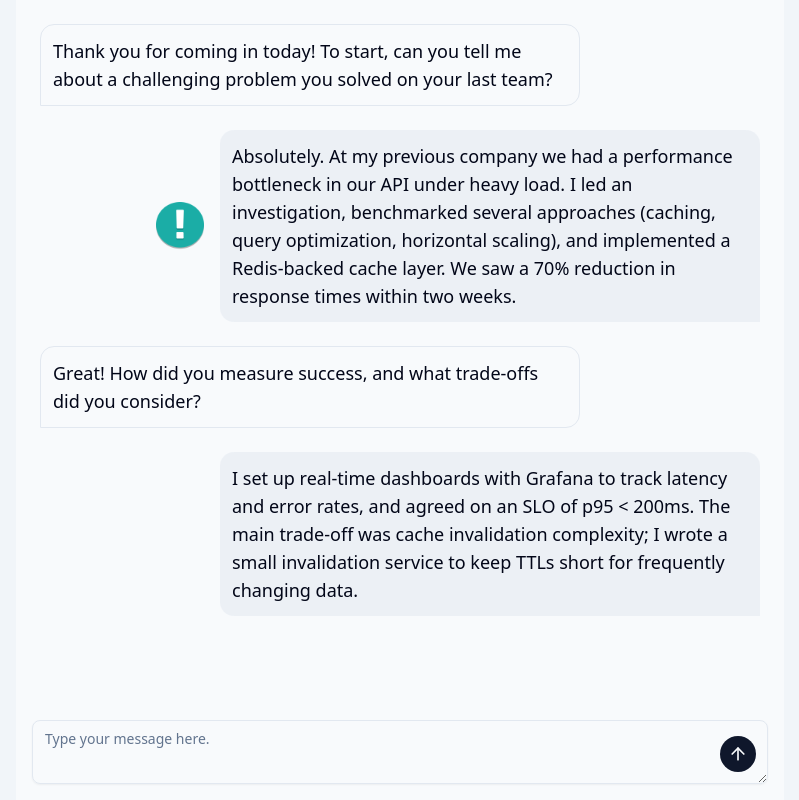
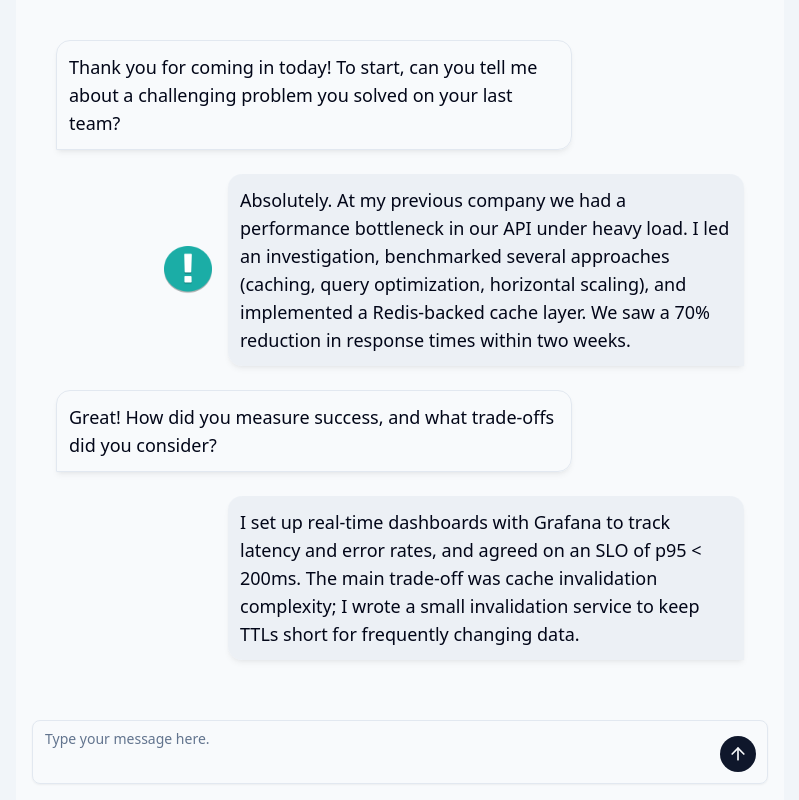
Before and after one commit to DimChig/InterviewAI, a Next.js app: page /conversation in a window 1280 px wide. Shown: the whole page, without its empty margins (240-1039 px from the left). Built offline with nearby package versions, Linux system fonts and the light colour scheme.

Commit message:
message context, animations, add message, censoring

```diff
--- a/app/conversation/ConversationLayout.tsx
+++ b/app/conversation/ConversationLayout.tsx
@@ -1,11 +1,65 @@
-import React from "react";
+"use client";
+import React, { useEffect, useRef } from "react";
 import ConversationHistory from "./components/ConversationHistory";
 import ConversationFooter from "./components/ConversationFooter";
+import { useChatHistory } from "./components/history/ChatHistoryContext";
+import type { Message } from "../types/messages";
+import { ChessRating } from "../types/chess";
 
-const ConversationLayout = () => {
+const ConversationLayout: React.FC = () => {
+  const { messages, addMessage } = useChatHistory();
+  const scrollContainerRef = useRef<HTMLDivElement>(null);
+
+  // initial fake exchange
+  useEffect(() => {
+    const initial: Message[] = [
+      {
+        id: "1",
+        type: "bot",
+        text: "Thank you for coming in today! To start, can you tell me about a challenging problem you solved on your last team?",
+      },
+      {
+        id: "2",
+        type: "user",
+        text: "Absolutely. At my previous company we had a performance bottleneck in our API under heavy load. I led an investigation, benchmarked several approaches (caching, query optimization, horizontal scaling), and implemented a Redis-backed cache layer. We saw a 70% reduction in response times within two weeks.",
+        analysis: {
+          feedback:
+            "Your answer is clear and demonstrates strong problem-solving skills, leadership, and technical expertise. You effectively describe the challenge, actions taken, and quantifiable impact, which makes your contribution easy to understand and impressive. Great job highlighting both the process and the measurable results.",
+          chessRating: ChessRating.Best,
+          bestResponse:
+            "Absolutely. At my previous company, our API experienced significant slowdowns under heavy load. I took the initiative to lead a thorough analysis, benchmarking solutions such as caching, query optimization, and horizontal scaling. By designing and implementing a Redis-backed cache layer, we reduced API response times by 70% within two weeks, dramatically improving user experience and system scalability",
+        },
+      },
+      {
+        id: "3",
+        type: "bot",
+        text: "Great! How did you measure success, and what trade-offs did you consider?",
+      },
+      {
+        id: "4",
+        type: "user",
+        text: "I set up real-time dashboards with Grafana to track latency and error rates, and agreed on an SLO of p95 < 200ms. The main trade-off was cache invalidation complexity; I wrote a small invalidation service to keep TTLs short for frequently changing data.",
+      },
+    ];
+
+    initial.forEach((msg) => addMessage(msg));
+  }, []);
+
+  // scroll-to-bottom on every new message
+  useEffect(() => {
+    const el = scrollContainerRef.current;
+    if (!el) return;
+    // instant scroll; swap to behavior: 'smooth' if you like smooth scrolling
+    el.scrollTop = el.scrollHeight;
+  }, [messages]);
+
   return (
     <div className="flex flex-col justify-center w-full h-full max-w-3xl bg-slate-50">
-      <div className="flex flex-col justify-center w-full h-full overflow-x-hidden overflow-y-visible">
+      {/* scroll container */}
+      <div
+        ref={scrollContainerRef}
+        className="flex-1 overflow-y-auto overflow-x-hidden p-4"
+      >
         <ConversationHistory />
       </div>
       <div className="flex justify-center items-center w-full h-fit">
--- a/app/conversation/components/ConversationFooter.tsx
+++ b/app/conversation/components/ConversationFooter.tsx
@@ -1,16 +1,51 @@
+"use client";
+import React, { useState, KeyboardEvent } from "react";
 import { Button } from "@/components/ui/button";
 import { Textarea } from "@/components/ui/textarea";
 import { ArrowUp } from "lucide-react";
-import React from "react";
+import type { Message } from "@/app/types/messages";
+import { useChatHistory } from "./history/ChatHistoryContext";
 
-const ConversationFooter = () => {
+const ConversationFooter: React.FC = () => {
+  const { addMessage } = useChatHistory();
+  const [text, setText] = useState("");
+
+  const handleSend = () => {
+    const trimmed = text.trim();
+    if (!trimmed) return;
+
+    const newMsg: Message = {
+      id: Date.now().toString(),
+      type: "user",
+      text: trimmed,
+    };
+
+    addMessage(newMsg);
+    setText("");
+  };
+
+  const handleKeyDown = (e: KeyboardEvent<HTMLTextAreaElement>) => {
+    // On Enter (without Shift), send message
+    if (e.key === "Enter" && !e.shiftKey) {
+      e.preventDefault();
+      handleSend();
+    }
+  };
+
   return (
     <div className="flex w-full h-full items-center justify-between p-4 pt-0 bg-transparent">
       <div className="flex w-full relative">
-        <Textarea placeholder="Type your message here." className="pe-14" />
+        <Textarea
+          value={text}
+          onChange={(e) => setText(e.currentTarget.value)}
+          onKeyDown={handleKeyDown}
+          placeholder="Type your message here."
+          className="pe-14 resize-none"
+        />
         <Button
           className="absolute rounded-full right-3 bottom-3"
-          size={"icon"}
+          size="icon"
+          onClick={handleSend}
         >
           <ArrowUp className="min-w-5 min-h-5" />
         </Button>
--- a/app/conversation/components/ConversationHistory.tsx
+++ b/app/conversation/components/ConversationHistory.tsx
@@ -1,50 +1,15 @@
-// /components/ConversationHistory.tsx
+"use client";
 import React from "react";
-import { ChatHistory, Message } from "@/app/types/messages";
+import { useChatHistory } from "./history/ChatHistoryContext";
+import MessageItemBot from "./history/MessageItemBot";
 import MessageItemUser from "./history/MessageItemUser";
-import MessageItemBot from "./history/MessageItemBot";
-import { ChessRating } from "@/app/types/chess";
 
-const ConversationHistory: React.FC = () => {
-  const history = new ChatHistory();
-
-  // Fake interview exchange
-  const messages: Message[] = [
-    {
-      id: "1",
-      type: "bot",
-      text: "Thank you for coming in today! To start, can you tell me about a challenging problem you solved on your last team?",
-    },
-    {
-      id: "2",
-      type: "user",
-      text: "Absolutely. At my previous company we had a performance bottleneck in our API under heavy load. I led an investigation, benchmarked several approaches (caching, query optimization, horizontal scaling), and implemented a Redis-backed cache layer. We saw a 70% reduction in response times within two weeks.",
-      analysis: {
-        feedback:
-          "Your answer is clear and demonstrates strong problem-solving skills, leadership, and technical expertise. You effectively describe the challenge, actions taken, and quantifiable impact, which makes your contribution easy to understand and impressive. Great job highlighting both the process and the measurable results.",
-        chessRating: ChessRating.Best,
-        bestResponse:
-          "Absolutely. At my previous company, our API experienced significant slowdowns under heavy load. I took the initiative to lead a thorough analysis, benchmarking solutions such as caching, query optimization, and horizontal scaling. By designing and implementing a Redis-backed cache layer, we reduced API response times by 70% within two weeks, dramatically improving user experience and system scalability",
-      },
-    },
-    {
-      id: "3",
-      type: "bot",
-      text: "Great! How did you measure success, and what trade-offs did you consider?",
-    },
-    {
-      id: "4",
-      type: "user",
-      text: "I set up real-time dashboards with Grafana to track latency and error rates, and agreed on an SLO of p95 < 200ms. The main trade-off was cache invalidation complexity; I wrote a small invalidation service to keep TTLs short for frequently changing data.",
-    },
-  ];
-
-  // Populate history
-  messages.forEach((msg) => history.add(msg));
+const ConversationHistory = () => {
+  const { messages } = useChatHistory();
 
   return (
     <div className="flex flex-col p-6 gap-6 w-full h-full">
-      {history.all.map((message) =>
+      {messages.map((message) =>
         message.type === "user" ? (
           <MessageItemUser key={message.id} message={message} />
         ) : (
--- /dev/null
+++ b/app/conversation/components/history/ChatHistoryContext.tsx
@@ -0,0 +1,70 @@
+"use client";
+import React, {
+  createContext,
+  useContext,
+  useRef,
+  useState,
+  ReactNode,
+} from "react";
+import { ChatHistory, Message } from "@/app/types/messages";
+
+interface ChatHistoryContextValue {
+  /** The ChatHistory instance */
+  history: ChatHistory;
+  /** Current list of messages */
+  messages: Message[];
+  /** Add a message and re-render */
+  addMessage: (msg: Message) => void;
+  /** Clear all messages */
+  clearHistory: () => void;
+}
+
+const ChatHistoryContext = createContext<ChatHistoryContextValue | undefined>(
+  undefined
+);
+
+export const ChatHistoryProvider: React.FC<{ children: ReactNode }> = ({
+  children,
+}) => {
+  // single ChatHistory instance
+  const historyRef = useRef<ChatHistory>(new ChatHistory());
+  // local state mirrors history.all for re-renders
+  const [messages, setMessages] = useState<Message[]>([]);
+
+  const addMessage = (msg: Message) => {
+    historyRef.current.add(msg);
+    setMessages([...historyRef.current.all]);
+  };
+
+  const clearHistory = () => {
+    historyRef.current.clear();
+    setMessages([]);
+  };
+
+  return (
+    <ChatHistoryContext.Provider
+      value={{
+        history: historyRef.current,
+        messages,
+        addMessage,
+        clearHistory,
+      }}
+    >
+      {children}
+    </ChatHistoryContext.Provider>
+  );
+};
+
+/**
+ * Hook to access ChatHistoryContext.
+ * Must be used under <ChatHistoryProvider>.
+ */
+export function useChatHistory(): ChatHistoryContextValue {
+  const ctx = useContext(ChatHistoryContext);
+  if (!ctx) {
+    throw new Error(
+      "useChatHistory must be used within a <ChatHistoryProvider>"
+    );
+  }
+  return ctx;
+}
--- a/app/conversation/components/history/MessageItemContainer.tsx
+++ b/app/conversation/components/history/MessageItemContainer.tsx
@@ -1,16 +1,28 @@
+// /components/MessageItemContainer.tsx
+import React, { ReactNode } from "react";
+import { motion } from "framer-motion";
 import { cn } from "@/lib/utils";
-import React, { ReactNode } from "react";
 
 interface Props {
   children?: ReactNode;
   className?: string;
 }
 
-const MessageItemContainer = ({ children, className }: Props) => {
+const MessageItemContainer: React.FC<Props> = ({ children, className }) => {
   return (
-    <div className={cn("rounded-xl p-3 text-lg w-fit max-w-3/4", className)}>
+    <motion.div
+      // start slightly small, up high and invisible
+      initial={{ scale: 0.8, y: -20, opacity: 0 }}
+      // pop to full size and drop into place with a spring bounce
+      animate={{ scale: 1, y: 0, opacity: 1 }}
+      transition={{ type: "spring", stiffness: 300, damping: 20 }}
+      className={cn(
+        "rounded-xl p-3 text-lg w-fit max-w-3/4 bg-white shadow-md/5",
+        className
+      )}
+    >
       {children}
-    </div>
+    </motion.div>
   );
 };
 
--- a/app/conversation/components/history/MessageItemUser.tsx
+++ b/app/conversation/components/history/MessageItemUser.tsx
@@ -5,6 +5,7 @@ import { Message } from "@/app/types/messages";
 import MessageItemContainer from "./MessageItemContainer";
 import MessageItemUserRating from "./MessageItemUserRating";
 import MessageItemUserFeedback from "./MessageItemUserFeedback";
+import { censorWords } from "./censor";
 
 interface Props {
   message: Message;
@@ -20,7 +21,7 @@ const MessageItemUser = ({ message }: Props) => {
     <div className="flex w-full justify-end">
       <MessageItemContainer className="rounded-br-none bg-slate-200/50 p-0">
         <div className="p-3 relative">
-          <span>{message.text}</span>
+          <span>{censorWords(message.text)}</span>
           <MessageItemUserRating
             message={message}
             isFeedbackVisible={isFeedbackVisible}
--- a/app/conversation/components/history/MessageItemUserFeedback.tsx
+++ b/app/conversation/components/history/MessageItemUserFeedback.tsx
@@ -2,6 +2,7 @@
 import React from "react";
 import { motion, AnimatePresence } from "framer-motion";
 import { Message } from "@/app/types/messages";
+import { censorWords } from "./censor";
 
 interface Props {
   message: Message;
@@ -36,10 +37,10 @@ export default function MessageItemUserFeedback({
           {/* static padding is applied here, not on the animated container */}
           <div className="p-4">
             <h2 className="text-primary/50">Feedback</h2>
-            <p className="mb-4">{message.analysis.feedback}</p>
+            <p className="mb-4">{censorWords(message.analysis.feedback)}</p>
             <hr className="border-slate-300 my-2" />
             <h2 className="text-primary/50">Best Response</h2>
-            <p>&quot;{message.analysis.bestResponse}&quot;</p>
+            <p>&quot;{censorWords(message.analysis.bestResponse)}&quot;</p>
           </div>
         </motion.div>
       )}
--- a/app/conversation/page.tsx
+++ b/app/conversation/page.tsx
@@ -1,10 +1,12 @@
-import React from "react";
 import ConversationLayout from "./ConversationLayout";
+import { ChatHistoryProvider } from "./components/history/ChatHistoryContext";
 
 const ConversationPage = () => {
   return (
     <div className="flex justify-center w-full h-screen bg-slate-100 overflow-hidden">
-      <ConversationLayout />
+      <ChatHistoryProvider>
+        <ConversationLayout />
+      </ChatHistoryProvider>
     </div>
   );
 };
```
Also changed, not shown: app/conversation/components/history/censor.ts (added, +19 -0 lines).
